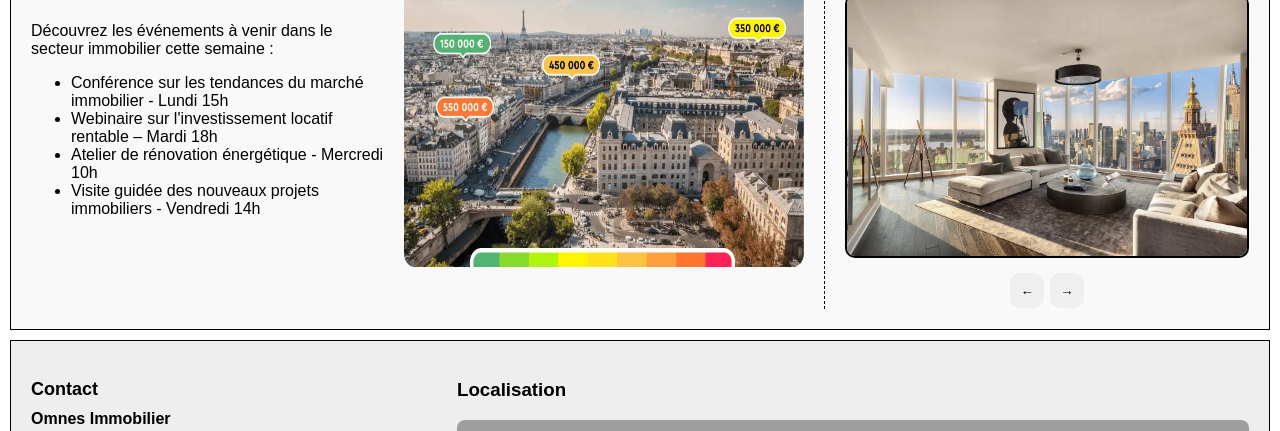
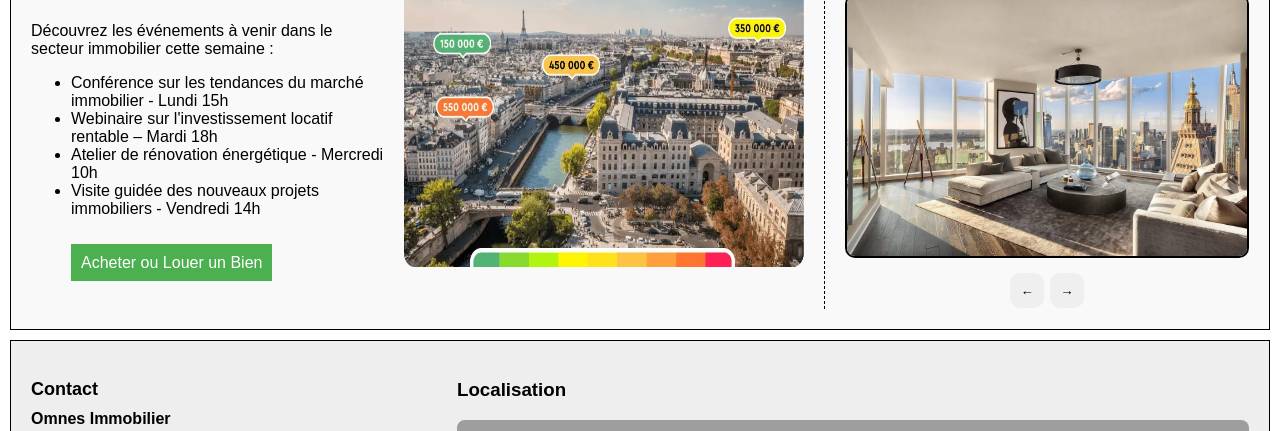
Before and after one commit to BaptisteTUARON/Projet-Piscine-2025, a PHP site: page / in a window 1280 px wide. Shown: the part 359-790 px from the top of the page. Run offline with PHP 8.4, Linux system fonts and the light colour scheme; some libraries are stand-ins or nearby versions; grey boxes are pictures that could not be loaded.

Commit message:
bouton achat

```diff
--- a/index.php
+++ b/index.php
@@ -65,8 +65,12 @@
                     <li>Webinaire sur l'investissement locatif rentable – Mardi 18h</li>
                     <li>Atelier de rénovation énergétique - Mercredi 10h</li>
                     <li>Visite guidée des nouveaux projets immobiliers - Vendredi 14h</li>
+                    <br><br>
+                    <btn id="btnAcheterBien" onclick="location.href='acheterBien.php'">Acheter ou Louer un Bien</btn>
                 </ul>
             </div>
+
+
 
             <div id="col-image-index">
                 <img src="Image_bien/price-map.webp" alt="Image d'illustration" width="400" height="300">
--- a/style.css
+++ b/style.css
@@ -156,6 +156,15 @@ body {
     justify-content: flex-start;
     padding-left: 20px;
     margin: 20px;
+}
+
+#btnAcheterBien {
+    padding: 10px;
+    background-color: #4CAF50;
+    color: white;
+    border: none;
+    cursor: pointer;
+    margin-top: 10px;
 }
 
 #col-carrousel-toutParcourir {
```
